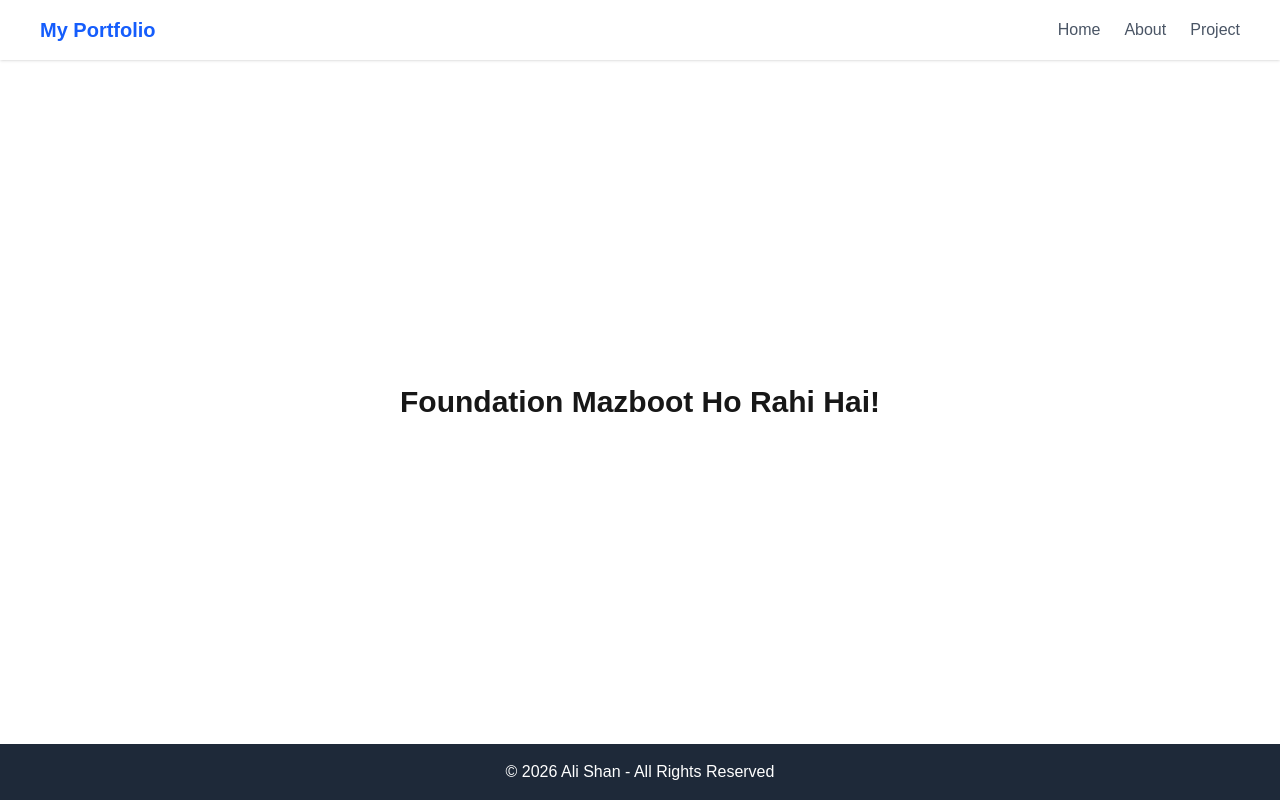
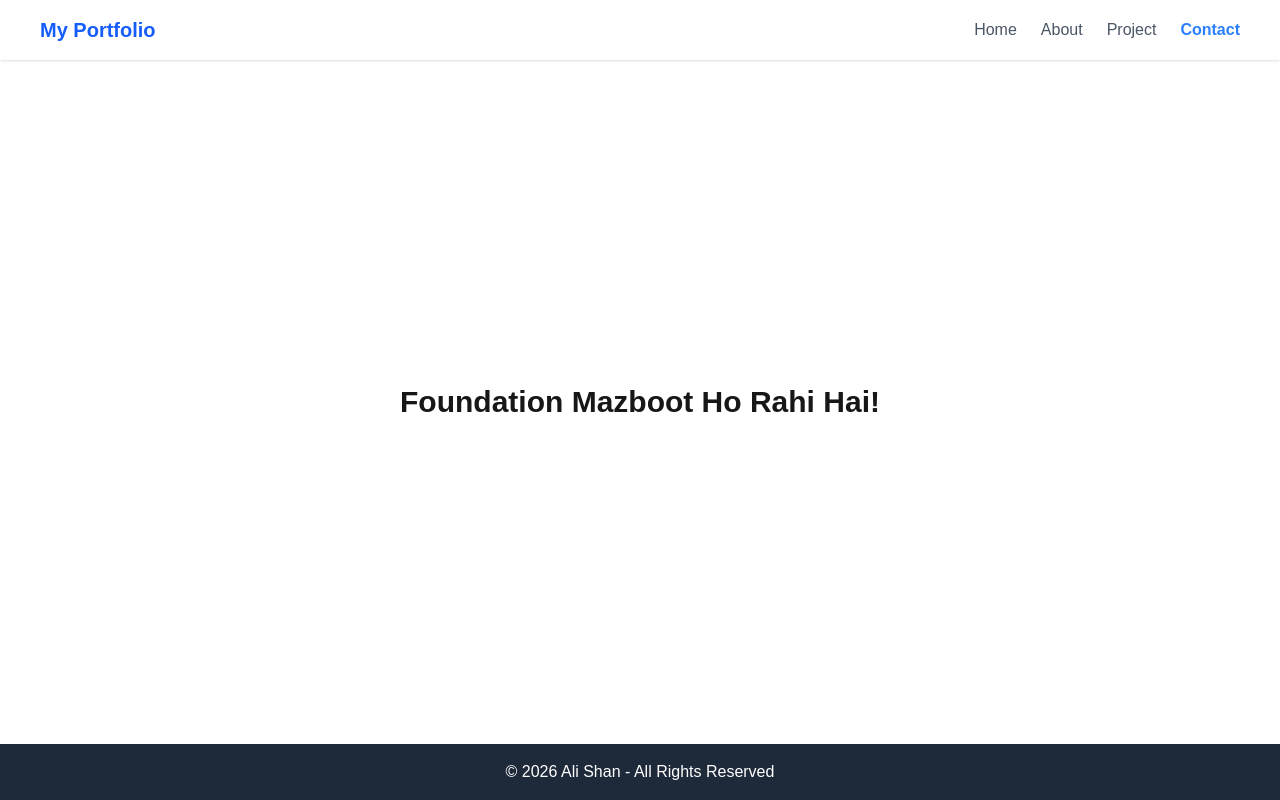
Before and after one commit to alishansadaqatali-cmd/my-nextjs-portfolio, a Next.js app: page / in a window 1280 px wide. Built offline with nearby package versions, Linux system fonts and the light colour scheme.

Commit message:
Added event and routes dynamic on li

```diff
--- a/components/Navbar.js
+++ b/components/Navbar.js
@@ -11,6 +11,7 @@ export default function Navbar() {
           <li>
             <Link href="/projects" className="hover:text-blue-600 cursor-pointer">Project</Link>
           </li>
+          <li><Link href="/contact" className="text-blue-500 font-bold">Contact</Link></li>
         </ul>
       </nav>
     );
```
